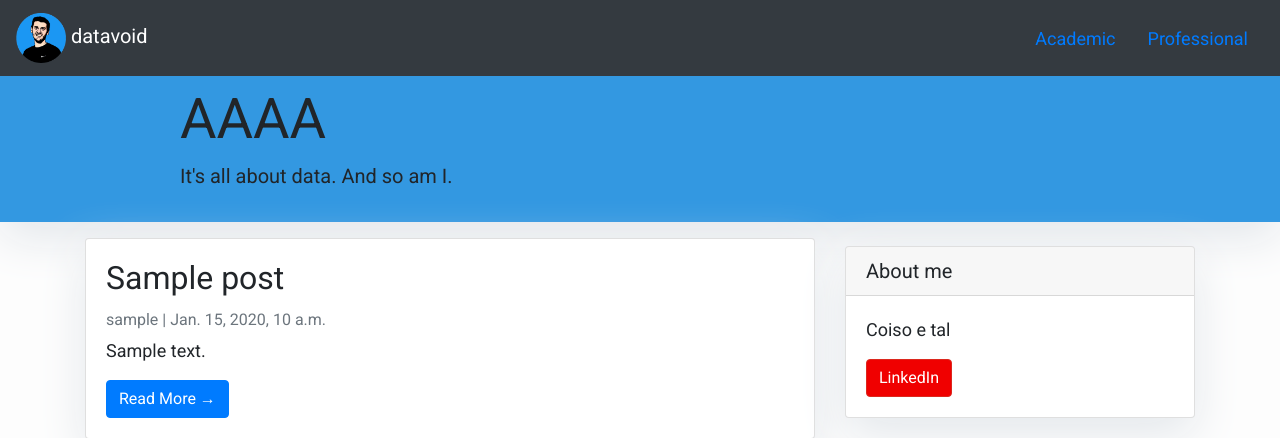
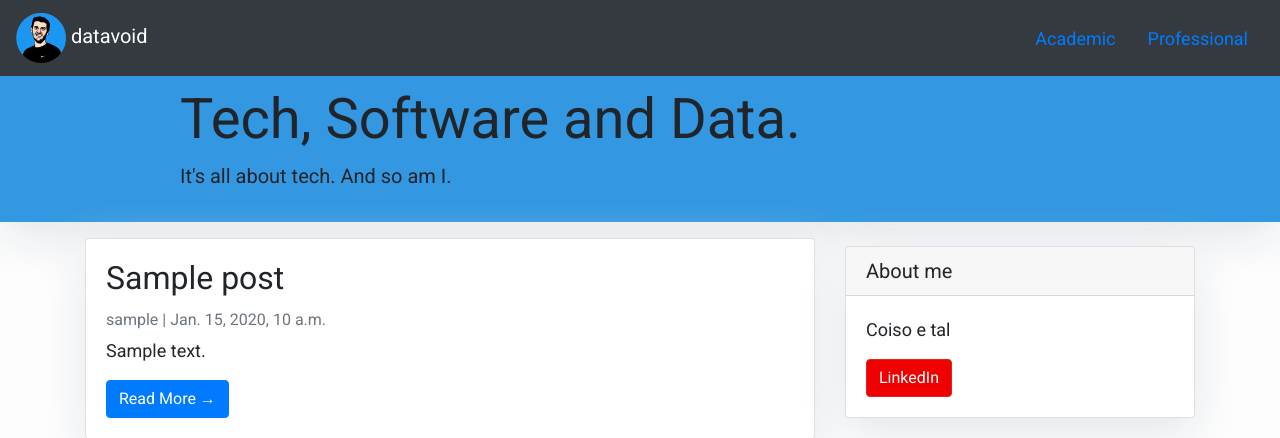
Before and after one commit to rui-machado/django_blog, a Django app: page / in a window 1280 px wide. Shown: the top 438 px of the page. Run offline with Django 3.2, Linux system fonts and the light colour scheme; tables that the repository leaves empty hold one stand-in row (values such as "Sample post"); some libraries are stand-ins or nearby versions.

Commit message:
V1.1 - minor changes

```diff
--- a/mysite/mysite/templates/base.html
+++ b/mysite/mysite/templates/base.html
@@ -42,6 +42,7 @@
         datavoid
 
       </a>
+
         <ul class="nav justify-content-end">
           <li class="nav-item">
             <a class="nav-link active" href="#">Academic</a>
--- a/mysite/mysite/templates/index.html
+++ b/mysite/mysite/templates/index.html
@@ -23,8 +23,8 @@
         <div class="row">
             <div class=" col-md-8 col-md-10 mx-auto">
                 <div class="site-heading">
-                    <h1 class="display-4">AAAA</h1>
-                    <p class="lead">It's all about data. And so am I.
+                    <h1 class="display-4">Tech, Software and Data.</h1>
+                    <p class="lead">It's all about tech. And so am I.
                     </p>
                 </div>
             </div>
@@ -44,7 +44,7 @@
                     <h2 class="card-title">{{ post.title }}</h2>
                     <p class="card-text text-muted h6">{{ post.author }} | {{ post.created_on}} </p>
 
-                    <p class="card-text ">{{ post.content | safe }}</p>
+                    <p class="card-text ">{{ post.content |safe|truncatewords:250 }}</p>
 
                     <a href="{% url 'post_detail' post.slug  %}" class="btn btn-primary">Read More &rarr;</a>
                 </div>
```
